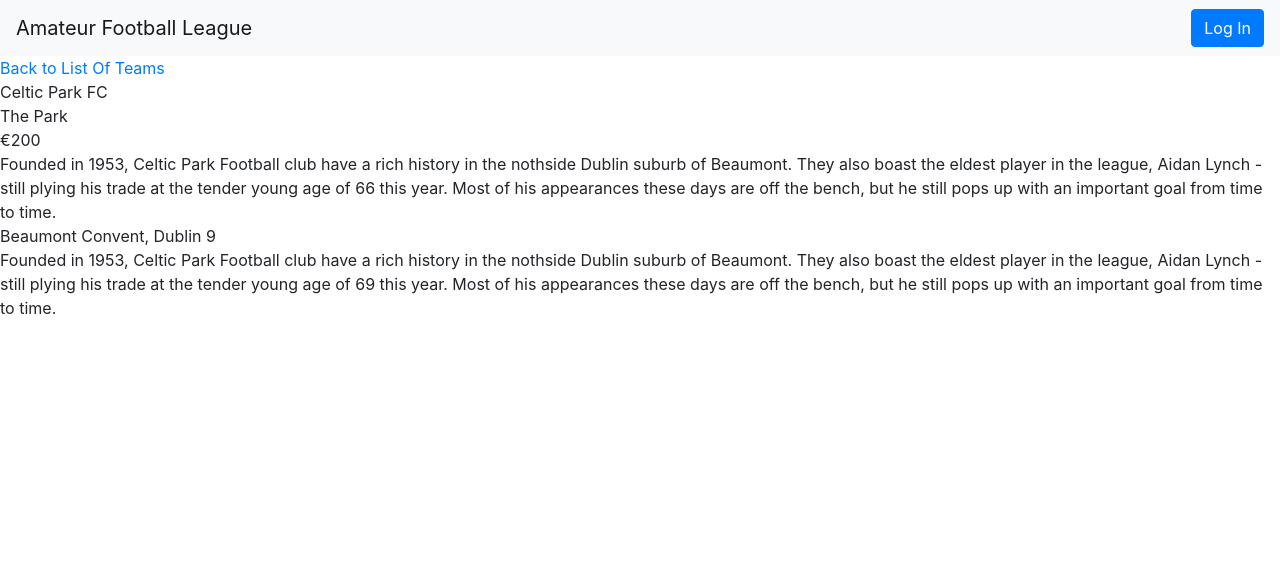
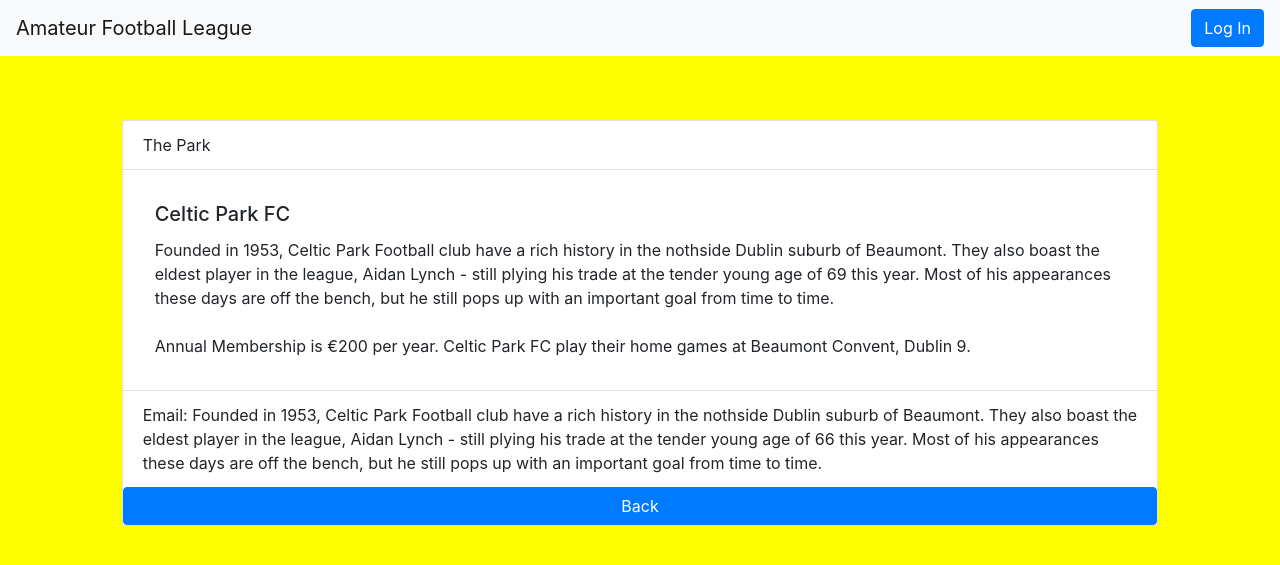
Before and after one commit to colm29/leagueAdmin, a Flask app: a page that uses templates/publicTeamDetails.html in a window 1280 px wide. Shown: the top 565 px of the page. Run offline with Flask 2, Linux system fonts and the light colour scheme; data comes from the database, SQL or seed files in the repository; both versions use the stored data as it was after the commit; parts of the project's set-up code (start-up, migrations or seed data) failed here and were passed over; some libraries are stand-ins or nearby versions.

Commit message:
more styling

```diff
--- a/application.py
+++ b/application.py
@@ -81,7 +81,7 @@ def showTeams(division_name):
         division = session.query(Division).filter_by(name = division_name).one()
         teams = session.query(Team).filter_by(division_id = division.id)
         divisions = session.query(Division).order_by(Division.rank).all()
-        if loggedIn(): # can create a new team if logged in, or edit/delete depending on auth
+        if loggedIn(): # can create a new team if logged in
             return render_template('teams.html', teams = teams, division = division, divisions = divisions)
         else:
             return render_template('publicTeams.html', teams = teams, division = division, divisions = divisions)
@@ -93,7 +93,7 @@ def showTeams(division_name):
 def showTeamDetails(division_name, team_name):
     session = newSession()
     team = session.query(Team).filter_by(name = team_name).one()
-    if login_session.get('user_id') == team.user_id:
+    if login_session.get('user_id') == team.user_id: # can edit/delete depending on auth
         return render_template('teamDetails.html', team = team, division_name = division_name)
     else:
         return render_template('publicTeamDetails.html', team = team, division_name = division_name)
@@ -106,15 +106,15 @@ def newTeam(division_name):
         if not loggedIn():
             return "<script>function myFunction() {alert('You are not authorised to create a new team.  Please log in to create a new team.');}</script><body onload='myFunction()''>"
         if request.method == 'POST':
-            team = Team(name = request.form['name'], nickname = request.form['nickname'], membership = request.form['membership'], email = request.form['email'], home = request.form['home'], description = request.form['description'], division_id = division_id, user_id = login_session['user_id'])
+            team = Team(name = request.form['name'], nickname = request.form['nickname'], membership = request.form['membership'], email = request.form['email'], home = request.form['home'], description = request.form['description'], division_id = request.form['division'], user_id = login_session['user_id'])
             session.add(team)
             session.commit()
             flash('New Team Added!')
-            return redirect(url_for('showTeams', division_name = division_name))
+            division = session.query(Division).filter_by(id = request.form['division']).one()
+            return redirect(url_for('showTeams', division_name = division.name))
         else:
-            divisions = session.query(Division).all()
-            division_id = session.query(Division.id).filter_by(name = division_name).one()
-            return render_template('newTeam.html', division_id = division_id, divisions = divisions)
+            divisions = session.query(Division).order_by(Division.rank).all()
+            return render_template('newTeam.html', division_name = division_name, divisions = divisions)
     finally:
         session.close()
 
@@ -122,6 +122,8 @@ def newTeam(division_name):
 @app.route('/division/<string:division_name>/teams/<string:team_name>/edit', methods = ['POST','GET'])
 def editTeam(division_name,team_name):
     try:
+        print division_name
+        print team_name
         session = newSession()
         division = session.query(Division).filter_by(name = division_name).one()
         divisions = session.query(Division).all()
@@ -165,10 +167,9 @@ def deleteTeam(division_name,team_name):
             session.delete(team)
             session.commit
             flash('Team Deleted!')
+            return redirect(url_for('showTeams', division_name = division_name))
         else:
             return render_template('deleteTeam.html', division = division, team = team)
-    except:
-        pass
     finally:
         session.close()
 
@@ -238,14 +239,15 @@ def fbconnect():
 
     #Output HTML returned
     output = ''
+    output +='<div class = "col-10 offset-1">'
+    output +='<div class="card">'
     output += '<h1>Welcome, '
     output += login_session['username']
 
     output += '!</h1>'
     output += '<img src="'
     output += login_session['picture']
-    output += ' " style = "width: 300px; height: 300px;border-radius: 150px;-webkit-border-radius: 150px;-moz-border-radius: 150px;"> '
-
+    output += ' " style = "width: 200px; height: 200px;border-radius: 150px;-webkit-border-radius: 150px;-moz-border-radius: 150px;"></div></div>'
     flash("Now logged in as %s" % login_session['username'])
     return output
 
--- a/static/style.css
+++ b/static/style.css
@@ -1,7 +1,20 @@
 body{
-  background: #eee;
+  background: yellow;
 }
 
-.card{
-    min-height: : 20em;
+.card {
+  margin-top: 4em;
 }
+
+.card-body {
+  padding-top: 2em;
+  padding-bottom: 2em;
+  padding-left: 2em;
+  padding-right: 2em;
+}
+
+
+  padding-top: 4em;
+.alert ul{
+	list-style: none;
+}
--- a/templates/divisions.html
+++ b/templates/divisions.html
@@ -12,7 +12,6 @@
 </head>
 
 <body>
-  {% block content %}
   <nav class="navbar navbar-expand-lg navbar-light bg-light">
     <a class="navbar-brand" href={{url_for('showDivisions')}}>Amateur Football League</a>
     <div class="collapse navbar-collapse" id="navbarSupportedContent"></div>
@@ -44,10 +43,12 @@
   {% endif %}
   {% endwith %}
   {% endblock %}
+  <div class = 'col-10 offset-1'>
+    <div class='card'>
   {% block main %}
-        <div class='card'>
+        <div class='card-body'>
           <div class="row">
-            <div class="col-3 offset-2">
+            <div class="col-4 offset-1">
               <h5 class='card-title'>Divisions</h5>
               <div class="list-group list-group-flush">
                 {% for d in divisions %}
@@ -55,20 +56,20 @@
                 {% endfor %}
               </div>
             </div>
-            <div class="col-3">
+            <div class="col-4">
               <h5 class='card-title'>Teams</h5>
             </div>
           </div>
         </div>
-  {% endblock %}
 
   {% endblock %}
+</div>
+</div>
   <!-- Optional JavaScript -->
   <!-- jQuery first, then Popper.js, then Bootstrap JS -->
   <script src="https://code.jquery.com/jquery-3.3.1.slim.min.js" integrity="sha384-q8i/X+965DzO0rT7abK41JStQIAqVgRVzpbzo5smXKp4YfRvH+8abtTE1Pi6jizo" crossorigin="anonymous"></script>
   <script src="https://cdnjs.cloudflare.com/ajax/libs/popper.js/1.14.7/umd/popper.min.js" integrity="sha384-UO2eT0CpHqdSJQ6hJty5KVphtPhzWj9WO1clHTMGa3JDZwrnQq4sF86dIHNDz0W1" crossorigin="anonymous"></script>
   <script src="https://stackpath.bootstrapcdn.com/bootstrap/4.3.1/js/bootstrap.min.js" integrity="sha384-JjSmVgyd0p3pXB1rRibZUAYoIIy6OrQ6VrjIEaFf/nJGzIxFDsf4x0xIM+B07jRM" crossorigin="anonymous"></script>
-
 </body>
 
 </html>
--- a/templates/editTeam.html
+++ b/templates/editTeam.html
@@ -1,5 +1,8 @@
 {% extends 'divisions.html' %}
 {% block main %}
+
+<div class='card-header bg-transparent'>Change Team Details</div>
+<div class='card-body'>
 <form action={{url_for('editTeam', division_name = division.name, team_name = team.name)}} method="post">
   <div class="form-row">
     <div class="form-group col-6">
@@ -40,8 +43,9 @@
     </div>
   </div>
   <div class ='form-row'>
-    <button type='submit' class='btn btn-primary mb-2'>Change</button>
+    <button type='submit' class='btn btn-primary'>Change</button>
     <a class='btn btn-primary' role='button' href = {{url_for('showTeams', division_name = division.name)}}>Cancel</a>
   </div>
 </form>
+</div>
 {% endblock %}
--- a/templates/newTeam.html
+++ b/templates/newTeam.html
@@ -1,6 +1,7 @@
 {% extends 'divisions.html' %}
 {% block main %}
-<div class='card-header'>Add New Team</div>
+<div class='card-header bg-transparent'>Add New Team</div>
+<div class='card-body'>
 <form action={{url_for('newTeam', division_name = division_name)}} method="post">
   <div class="form-row">
     <div class="form-group col-6">
@@ -45,5 +46,5 @@
     <a class='btn btn-primary' role='button' href = {{url_for('showTeams', division_name = division_name)}}>Cancel</a>
   </div>
 </form>
-
+</div>
 {% endblock %}
--- a/templates/publicTeamDetails.html
+++ b/templates/publicTeamDetails.html
@@ -1,47 +1,5 @@
-<!DOCTYPE html>
-<html lang="en" dir="ltr">
-  <head>
-    <title>Amateur Football Soccer League Dublin Ireland</title>
-    <!-- Required meta tags -->
-    <meta charset="utf-8">
-    <meta name="viewport" content="width=device-width, initial-scale=1, shrink-to-fit=no">
-
-    <!-- Bootstrap CSS -->
-    <link rel="stylesheet" href="https://stackpath.bootstrapcdn.com/bootstrap/4.3.1/css/bootstrap.min.css" integrity="sha384-ggOyR0iXCbMQv3Xipma34MD+dH/1fQ784/j6cY/iJTQUOhcWr7x9JvoRxT2MZw1T" crossorigin="anonymous">
-
-  </head>
-  <body>
-  <nav class="navbar navbar-expand-lg navbar-light bg-light">
-  <a class="navbar-brand" href={{url_for('showDivisions')}}>Amateur Football League</a>
-  <div class="collapse navbar-collapse" id="navbarSupportedContent">  </div>
-  <ul class="nav navbar-nav navbar-right">
-       {% if 'user_id' not in session %}
-        <li><a href={{url_for('showLogin')}} class="btn btn-primary">Log In</a></li>
-      {% else %}
-        <li><a href={{url_for('disconnect')}} class="btn btn-primary">Log Out</a></li>
-      {% endif %}
-    </ul>
-</nav>
-
-    <!--MESSAGE FLASHING EXAMPLE -->
-      {% with messages = get_flashed_messages() %}
-      {% if messages %}
-
-      <ul>
-      {% for message in messages %}
-      <li><strong>{{message}}</strong></li>
-      {% endfor %}
-      </ul>
-      {% endif %}
-      {% endwith %}
-      <a href = {{url_for('showTeams', division_name = division_name)}}>Back to List Of Teams</a>
-      </br>
-      {{team.name}}</br>
-      {{team.nickname}}</br>
-      €{{team.membership}}</br>
-      {{team.email}}</br>
-      {{team.home}}</br>
-      {{team.description}}</br>
-      </br>
-  </body>
-</html>
+{% extends 'teamDetails.html' %}
+{% block authButtons %}{% endblock %}
+{% block main %}
+{{super()}}
+{% endblock %}
--- a/templates/teamDetails.html
+++ b/templates/teamDetails.html
@@ -1,49 +1,15 @@
-<!DOCTYPE html>
-<html lang="en" dir="ltr">
-  <head>
-    <title>Amateur Football Soccer League Dublin Ireland</title>
-    <!-- Required meta tags -->
-    <meta charset="utf-8">
-    <meta name="viewport" content="width=device-width, initial-scale=1, shrink-to-fit=no">
+{% extends 'divisions.html' %}
+{% block main %}
 
-    <!-- Bootstrap CSS -->
-    <link rel="stylesheet" href="https://stackpath.bootstrapcdn.com/bootstrap/4.3.1/css/bootstrap.min.css" integrity="sha384-ggOyR0iXCbMQv3Xipma34MD+dH/1fQ784/j6cY/iJTQUOhcWr7x9JvoRxT2MZw1T" crossorigin="anonymous">
-
-  </head>
-  <body>
-  <nav class="navbar navbar-expand-lg navbar-light bg-light">
-  <a class="navbar-brand" href={{url_for('showDivisions')}}>Amateur Football League</a>
-  <div class="collapse navbar-collapse" id="navbarSupportedContent">  </div>
-  <ul class="nav navbar-nav navbar-right">
-       {% if 'user_id' not in session %}
-        <li><a href={{url_for('showLogin')}} class="btn btn-primary">Log In</a></li>
-      {% else %}
-        <li><a href={{url_for('disconnect')}} class="btn btn-primary">Log Out</a></li>
-      {% endif %}
-    </ul>
-</nav>
-
-    <!--MESSAGE FLASHING EXAMPLE -->
-      {% with messages = get_flashed_messages() %}
-      {% if messages %}
-
-      <ul>
-      {% for message in messages %}
-      <li><strong>{{message}}</strong></li>
-      {% endfor %}
-      </ul>
-      {% endif %}
-      {% endwith %}
-      <a href = {{url_for('showTeams', division_name = division_name)}}>Back to List Of Teams</a>
-      </br>
-      {{team.name}}</br>
-      {{team.nickname}}</br>
-      €{{team.membership}}</br>
-      {{team.email}}</br>
-      {{team.home}}</br>
-      {{team.description}}</br>
-      <a href={{url_for('editTeam',division_name = division_name, team_name = team.name)}}>Edit</a></br>
-      <a href={{url_for('deleteTeam',division_name = division_name, team_name = team.name)}}>Delete</a></br>
-      </br>
-  </body>
-</html>
+  <div class="card-header bg-transparent">{{team.nickname}}</div>
+  <div class="card-body">
+    <h5 class="card-title">{{team.name}}</h5>
+    <p class="card-text">  {{team.description}}<br><br>Annual Membership is €{{team.membership}} per year.  {{team.name}} play their home games at {{team.home}}.</p>
+  </div>
+  <div class="card-footer bg-transparent">Email: {{team.email}}</div>
+  {% block authButtons %}
+  <a href={{url_for('editTeam',division_name = division_name, team_name = team.name)}} class='btn btn-primary' role='button'>Edit</a></br>
+  <a href={{url_for('deleteTeam',division_name = division_name, team_name = team.name)}} class='btn btn-primary' role='button'>Delete</a>
+  {% endblock %}
+  <a class='btn btn-primary' role='button' href = {{url_for('showTeams', division_name = division_name)}}>Back</a>
+{% endblock %}
```
Also changed, not shown: templates/deleteTeam.html (+7 -30 lines), templates/login.html (+31 -9 lines), templates/publicTeams.html (+4 -20 lines), templates/teams.html (+9 -3 lines), league.db.
